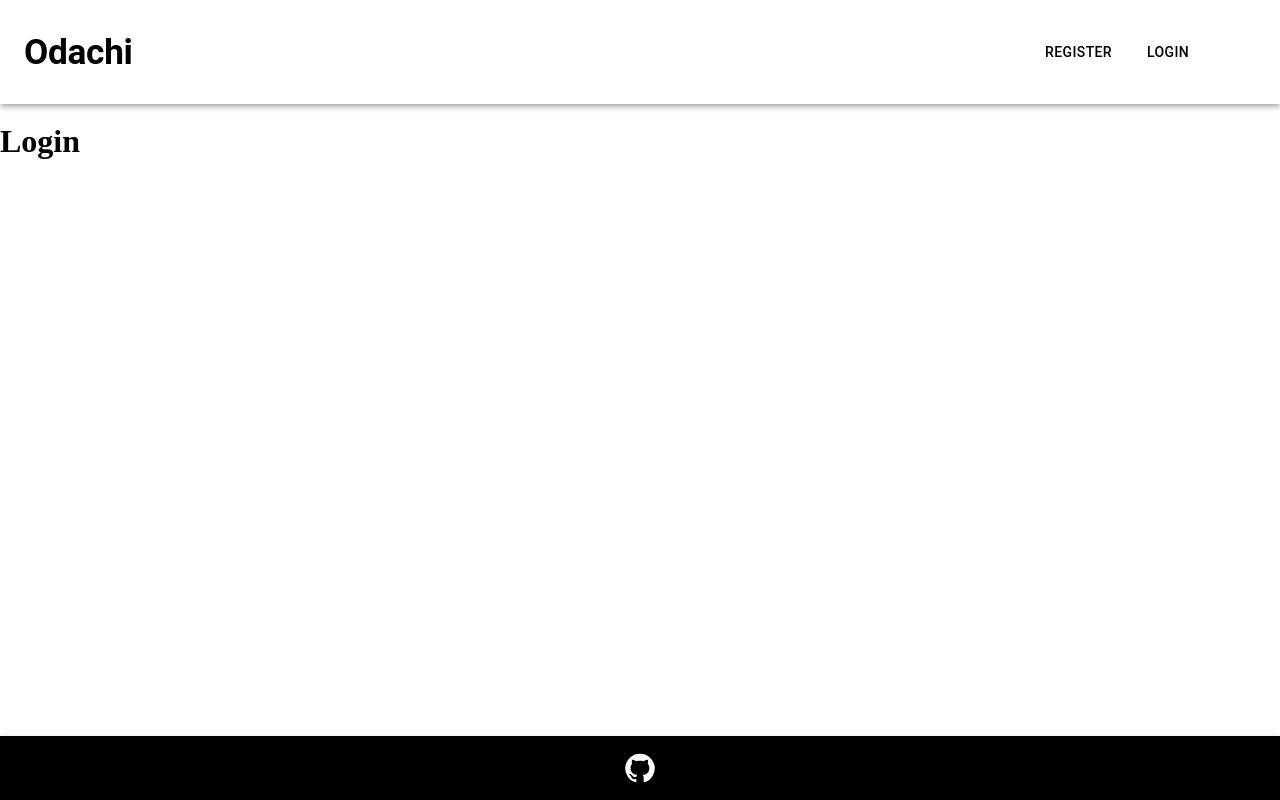
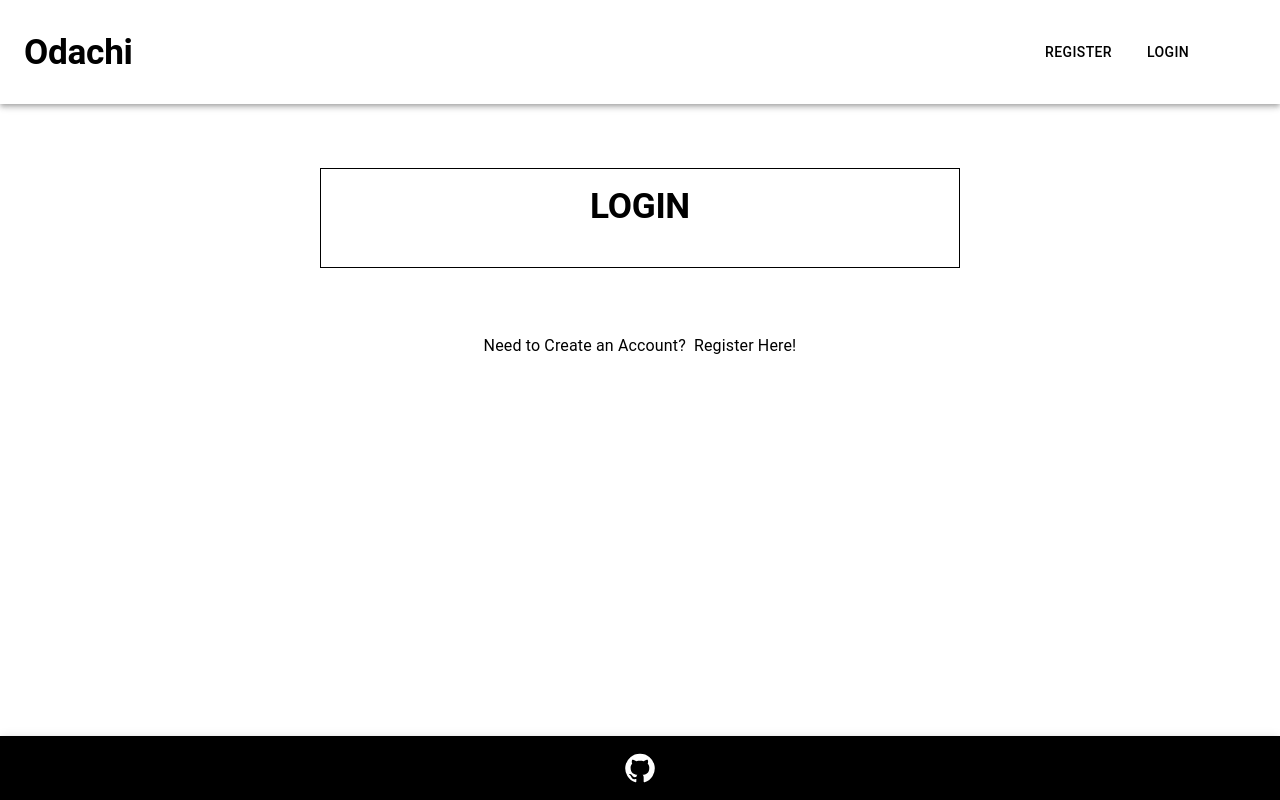
Before and after one commit to Frank-Colorado/buy-stuff, a React (Vite) app in the folder client/: page /login in a window 1280 px wide. Built offline with nearby package versions, Linux system fonts and the light colour scheme.

Commit message:
added content to LoginPage

```diff
--- a/client/src/components/forms/SignupForm.jsx
+++ b/client/src/components/forms/SignupForm.jsx
@@ -25,13 +25,17 @@ const SignupForm = () => {
     e.preventDefault();
     const { username, email, password, confirmPassword } = formState;
 
+    if (password.length < 5) {
+      setErrorState('Password must be at least 5 characters!');
+      return;
+    }
+
     if (password !== confirmPassword) {
       setErrorState('Passwords Do Not Match!');
       return;
     }
 
-    console.log(formState);
-    setFormState(initialState);
+    setFormState({ ...initialState });
     setErrorState(null);
   };
 
@@ -78,7 +82,7 @@ const SignupForm = () => {
           onChange={handleChange}
           name="password"
           type="password"
-          placeholder="Password"
+          placeholder="Password (min 5 characters)"
           required
           size="small"
           fullWidth
--- a/client/src/pages/LoginPage.jsx
+++ b/client/src/pages/LoginPage.jsx
@@ -1,8 +1,51 @@
+import { Box, Typography } from '@mui/material';
+import { Link } from 'react-router-dom';
+
 const LoginPage = () => {
   return (
-    <div>
-      <h1>Login</h1>
-    </div>
+    <Box
+      sx={{
+        display: 'flex',
+        alignItems: 'center',
+        flexDirection: 'column',
+      }}
+    >
+      <Box
+        sx={{
+          display: 'flex',
+          flexDirection: 'column',
+          alignItems: 'center',
+          width: '100%',
+          maxWidth: '40.0rem',
+          margin: '4rem auto',
+          border: '1px solid black',
+          padding: '1rem',
+        }}
+      >
+        <Typography variant="h2" textTransform="uppercase" sx={{ mb: 3 }}>
+          Login
+        </Typography>
+      </Box>
+      <Box sx={{ display: 'flex', justifyContent: 'center' }}>
+        <Typography variant="subtitle1">Need to Create an Account?</Typography>
+        <Typography
+          component={Link}
+          to="/register"
+          variant="subtitle1"
+          sx={{
+            ml: 1,
+            textDecoration: 'none',
+            color: 'black',
+            '&:hover': {
+              borderBottom: '1px solid black',
+              transition: 'all 0.4s ease-in',
+            },
+          }}
+        >
+          Register Here!
+        </Typography>
+      </Box>
+    </Box>
   );
 };
 
```
Also changed, not shown: 1 other file (tests, documents, lock files or other folders).
